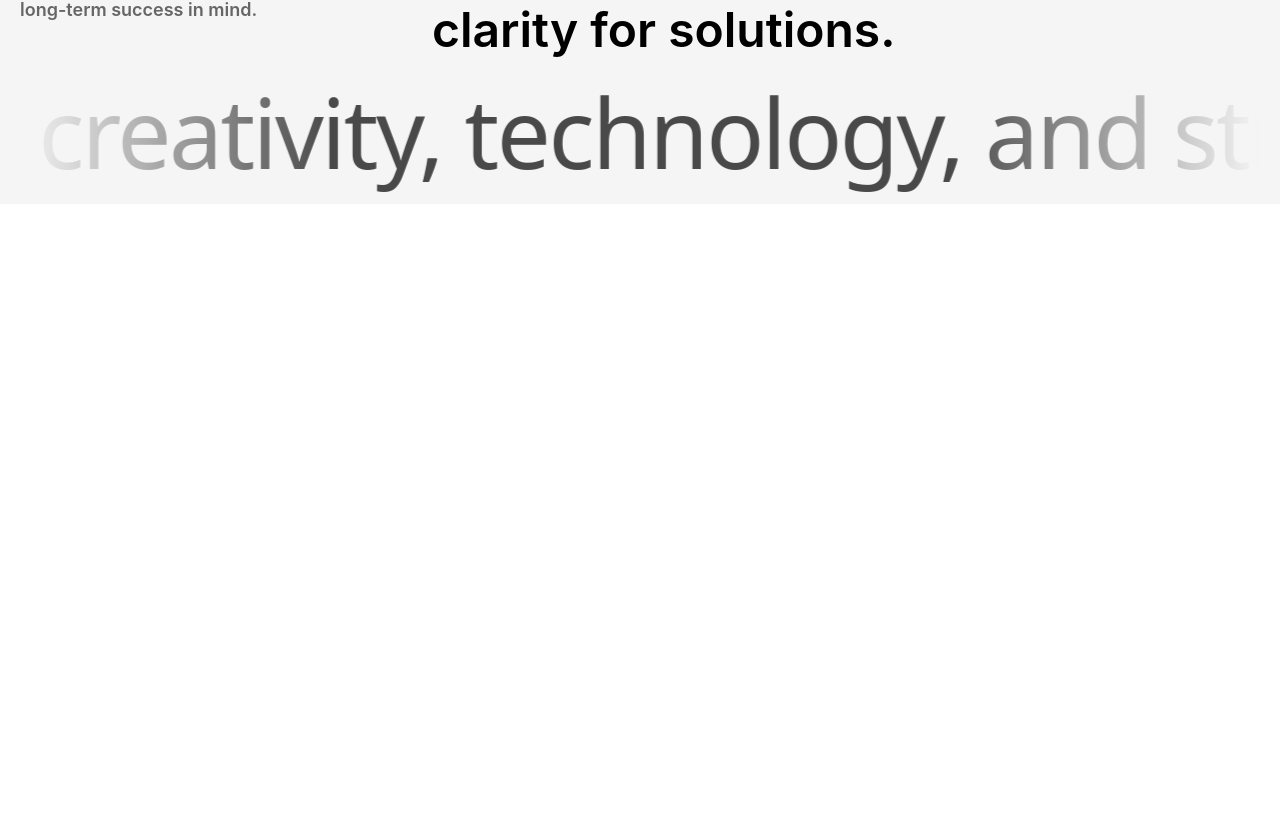
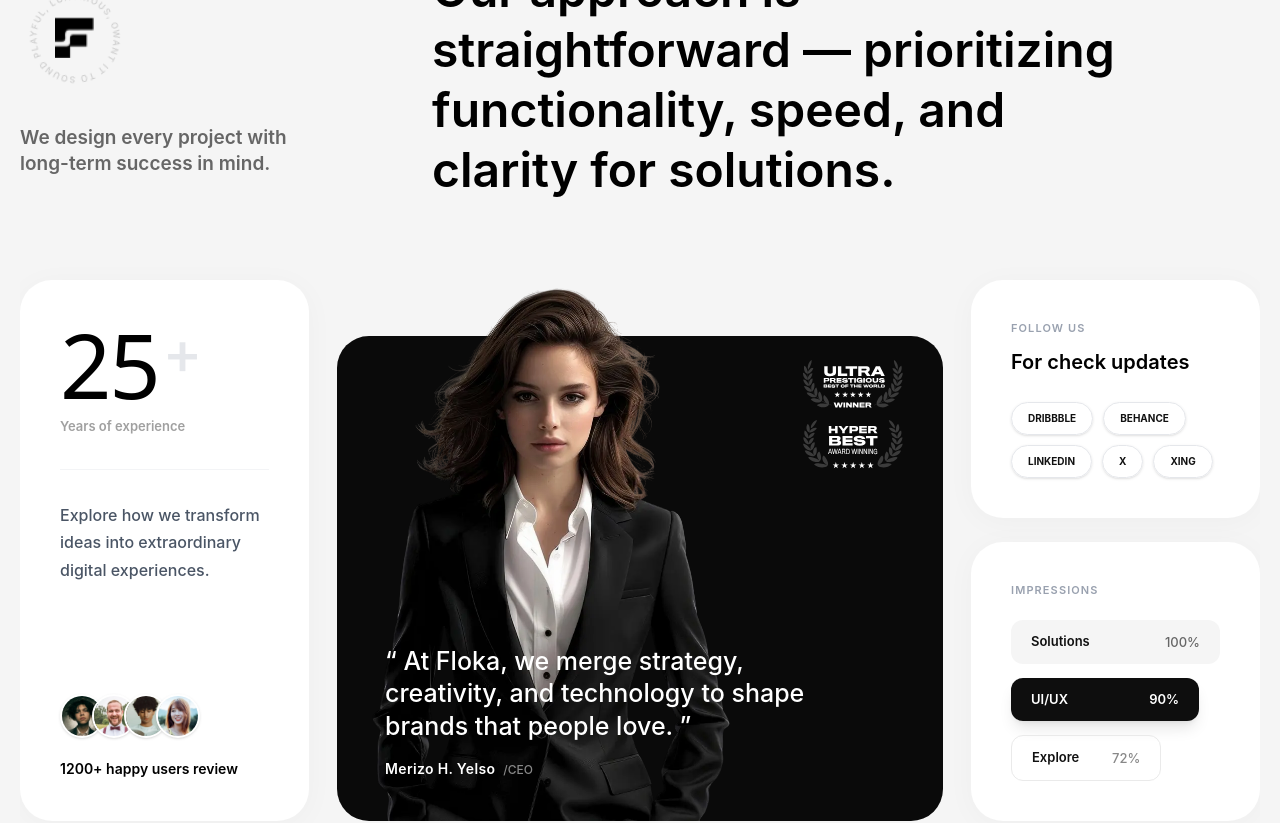
Before and after one commit to AI-Akash11/SM-Technology-Task-01, a React (Vite) app: page / in a window 1280 px wide. Shown: the part 260-1083 px from the top of the page. Before the commit the page ends 800 px from the top, so only its background shows below. Built offline with nearby package versions, Linux system fonts and the light colour scheme.

Commit message:
completed approach section

```diff
--- a/src/components/LandingPage/ApproachSection/ApproachContent.jsx
+++ b/src/components/LandingPage/ApproachSection/ApproachContent.jsx
@@ -1,9 +1,117 @@
+import React from 'react';
+
 const ApproachContent = () => {
-    return (
+  return (
+    <div className="grid grid-cols-1 md:grid-cols-2 lg:grid-cols-12 gap-5 md:gap-6 lg:gap-7 items-stretch">
+
+      {/*LEFT CARD */}
+      <div className="order-1 md:order-1 lg:order-1 lg:col-span-3 bg-white rounded-[32px] p-8 xl:p-10 flex flex-col shadow-[0_4px_30px_rgba(0,0,0,0.03)] w-full h-full">
         <div>
+          <div className="flex items-start mt-2">
+            <span className="text-[75px] xl:text-[90px] leading-[0.8] font-heading font-medium tracking-tight text-black">
+              25
+            </span>
+            <span className="text-[50px] xl:text-[60px] leading-[0.8] font-medium text-gray-200 ml-1">
+              +
+            </span>
+          </div>
+          <p className="text-[#a0a0a0] text-[13px] mt-4 font-semibold pb-8">Years of experience</p>
+
+          <div className="h-px bg-gray-100 w-full mb-8"></div>
+
+          <p className="text-gray-600 border-none text-[15px] xl:text-[16px] leading-[1.7] mb-10 font-medium pr-2">
+            Explore how we transform ideas into extraordinary digital experiences.
+          </p>
+        </div>
+
+        <div className="mt-auto">
+          <div className="flex -space-x-3 mb-5">
+            <img src="/approach-person-img1.webp" alt="Reviewer" className="w-10 h-10 xl:w-11 xl:h-11 rounded-full border-2 border-white object-cover shadow-sm bg-gray-100" />
+            <img src="/approach-person-img2.webp" alt="Reviewer" className="w-10 h-10 xl:w-11 xl:h-11 rounded-full border-2 border-white object-cover shadow-sm bg-gray-100" />
+            <img src="/approach-person-img3.webp" alt="Reviewer" className="w-10 h-10 xl:w-11 xl:h-11 rounded-full border-2 border-white object-cover shadow-sm bg-gray-100" />
+            <img src="/approach-person-img4.webp" alt="Reviewer" className="w-10 h-10 xl:w-11 xl:h-11 rounded-full border-2 border-white object-cover shadow-sm bg-gray-100" />
+          </div>
+          <p className="text-black font-semibold text-[14px]">1200+ happy users review</p>
+        </div>
+      </div>
+
+      {/* CENTER CARD  */}
+      <div className="order-3 md:order-3 lg:order-2 md:col-span-2 lg:col-span-6 flex flex-col relative pt-12 md:pt-14 min-h-[480px] lg:min-h-0 w-full h-full">
+        <div className="absolute inset-x-0 bottom-0 top-12 md:top-14 bg-[#0a0a0a] rounded-[32px] z-0"></div>
+
+        <div className="relative z-10 flex-1 flex flex-col h-full w-full pb-10">
+
+          {/* Top Right Badges */}
+          <div className="absolute top-2 right-6 md:top-6 md:right-10 z-30 flex flex-col gap-3">
+             <img src="/UltraPrestifious-icon.svg" className="w-[85px] md:w-[100px] h-auto object-contain" alt="Ultra Prestigious" />
+             <img src="/HyperBest-icon.svg" className="w-[85px] md:w-[100px] h-auto object-contain" alt="Hyper Best" />
+          </div>
+
+          {/* Floating Image */}
+          <img
+            src="/approach-img1.webp"
+            alt="At Floka CEO"
+            className="absolute bottom-0 left-0 md:left-4 w-[90%] md:w-[75%] lg:w-[85%] xl:w-[75%] h-[115%] lg:h-[110%] object-contain object-bottom-left pointer-events-none z-10"
+          />
+
+          {/* Bottom Overlaid Text */}
+          <div className="relative z-30 mt-auto px-8 md:px-10 xl:px-12 flex flex-col justify-end pt-48">
+            <p className="text-white font-medium text-[19px] md:text-[23px] lg:text-[25px] leading-[1.3] mb-4 max-w-sm xl:max-w-md">
+              “ At Floka, we merge strategy, creativity, and technology to shape brands that people love. ”
+            </p>
+            <p className="text-white text-sm md:text-[14px] font-semibold tracking-wide">
+              Merizo H. Yelso <span className="text-[#888888] font-medium tracking-normal text-[12px] ml-1">/CEO</span>
+            </p>
+          </div>
 
         </div>
-    );
+      </div>
+
+      {/* RIGHT COLUMN (STACKED CARDS) */}
+      <div className="order-2 md:order-2 lg:order-3 md:col-span-1 lg:col-span-3 flex flex-col gap-5 md:gap-6 w-full h-full">
+
+        {/* Right Top Card */}
+        <div className="bg-white rounded-[32px] p-8 xl:p-10 shadow-[0_4px_30px_rgba(0,0,0,0.03)] flex-1 flex flex-col justify-between h-full">
+          <div>
+            <p className="text-gray-400 text-[10px] sm:text-[11px] mb-2 uppercase font-semibold tracking-widest">Follow us</p>
+            <p className="text-black text-[18px] sm:text-[20px] font-semibold mb-6">For check updates</p>
+          </div>
+          <div className="flex flex-wrap gap-2.5 mt-auto">
+            {['DRIBBBLE', 'BEHANCE', 'LINKEDIN', 'X', 'XING'].map(social => (
+              <div key={social} className="border border-gray-200 rounded-full py-2 px-4 shadow-sm text-[10px] font-bold text-[#111111] cursor-pointer hover:bg-gray-50 transition-colors uppercase">
+                {social}
+              </div>
+            ))}
+          </div>
+        </div>
+
+        {/* Right Bottom Card */}
+        <div className="bg-white rounded-[32px] p-8 xl:p-10 shadow-[0_4px_30px_rgba(0,0,0,0.03)] flex-1 flex flex-col justify-between h-full">
+          <p className="text-gray-400 text-[10px] sm:text-[11px] mb-5 uppercase font-semibold tracking-widest">Impressions</p>
+
+          <div className="flex flex-col gap-3.5 mt-auto">
+            {/* Pill 1 */}
+            <div className="bg-[#f5f5f5] rounded-xl flex justify-between items-center px-4 md:px-5 py-3 w-full">
+              <span className="text-[#111111] font-semibold text-[13px]">Solutions</span>
+              <span className="text-[#666666] text-[13px] font-medium leading-none">100%</span>
+            </div>
+            {/* Pill 2 */}
+            <div className="bg-[#0e0e0e] rounded-xl flex justify-between items-center px-4 md:px-5 py-3 shadow-lg w-[90%]">
+               <span className="text-white font-semibold text-[13px]">UI/UX</span>
+               <span className="text-white font-semibold text-[13px] leading-none">90%</span>
+            </div>
+            {/* Pill 3 */}
+            <div className="border border-[#eaeaea] rounded-xl flex justify-between items-center px-4 md:px-5 py-3 w-[72%]">
+               <span className="text-[#111111] font-semibold text-[13px]">Explore</span>
+               <span className="text-[#888888] text-[13px] font-medium leading-none">72%</span>
+            </div>
+          </div>
+        </div>
+
+      </div>
+
+    </div>
+  );
 };
 
 export default ApproachContent;
--- a/src/components/LandingPage/ApproachSection/ApproachHeading.jsx
+++ b/src/components/LandingPage/ApproachSection/ApproachHeading.jsx
@@ -31,8 +31,8 @@ const ApproachHeading = () => {
                 />
             </div>
             {/* text */}
-            <div >
-                <p className="text-[#666666] font-semibold sm:text-lg">We design every project with long-term success in mind.</p>
+            <div className="mt-8">
+                <p className="text-[#666666] font-semibold sm:text-[19px] leading-snug">We design every project with long-term success in mind.</p>
             </div>
             </div>
             {/* right side */}
--- a/src/components/LandingPage/ApproachSection/ApproachSection.jsx
+++ b/src/components/LandingPage/ApproachSection/ApproachSection.jsx
@@ -5,13 +5,24 @@ import ApproachMarquee from "./ApproachMarquee";
 
 const ApproachSection = () => {
   return (
-    <div>
+    <section className="pt-24 md:pt-[120px] xl:pt-[140px] pb-5 md:pb-10 flex flex-col overflow-hidden bg-transparent">
+
       <SectionContainer>
+        {/* Heading & Rotating Badge */}
         <ApproachHeading />
-        <ApproachContent />
+
+        {/* Asymmetric Bento Grid */}
+        <div className="mt-14 md:mt-20">
+          <ApproachContent />
+        </div>
       </SectionContainer>
-      <ApproachMarquee />
-    </div>
+
+      {/* Infinite Marquee */}
+      <div className="mt-8 md:mt-12 lg:mt-20">
+        <ApproachMarquee />
+      </div>
+
+    </section>
   );
 };
 
```
